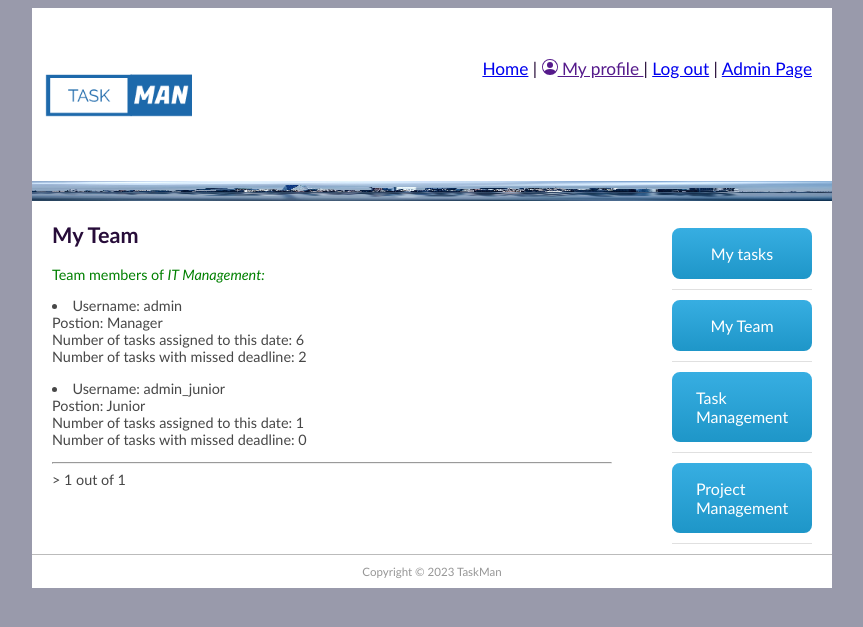
After one commit to Vkasmakr/taskman_v.2, a Django app: page /taskman/myteam/ in a window 1280 px wide. The commit adds this page. Shown: the top 627 px of the page, without its empty margins (208-1071 px from the left). Run offline with Django 4.2, Linux system fonts and the light colour scheme; a user stored in the database is signed in; data comes from the database, SQL or seed files in the repository; both versions use the stored data as it was after the commit.

Commit message:
Added My team window, configured task update, delete views. Now we can track task numbers of each employee

```diff
--- a/mysite/taskman/models.py
+++ b/mysite/taskman/models.py
@@ -3,6 +3,7 @@ from django.contrib.auth.models import Group, User
 from PIL import Image
 from django.urls import reverse
 from django.core.validators import MaxValueValidator
+from datetime import date
 
 
 # Creating a task model:
@@ -39,7 +40,6 @@ class Employee(models.Model):
     team_role = models.ForeignKey(TeamRole, help_text='Assign a position', on_delete=models.SET_NULL, null=True, blank=True)
     task_number = models.IntegerField('Number of tasks assigned', default=0, validators=[MaxValueValidator(10)])
 
-
     def __str__(self):
         return f"Username: {self.user.username}\n / Team: {self.group_id.name} \n / Position: {self.team_role.name}"
 
@@ -67,10 +67,12 @@ class TaskInstance(models.Model):
     def absolute_url(self):
         return reverse('task-detail', args=[str(self.id)])
 
-
-# class EmployeeWork(models.Model):
-#     employee = models.OneToOneField(Employee, on_delete=models.CASCADE)  # suristi darbuotoja su Employee modeliu
-#     task_number = models.IntegerField('Number of tasks assigned', default=0, validators=[MaxValueValidator(10)])
+    @property
+    def is_overdue(self):
+        if self.enddate and date.today() > self.enddate:
+            return True
+        else:
+            return False
 
 
 class TaskComment(models.Model):
--- a/mysite/taskman/templates/base.html
+++ b/mysite/taskman/templates/base.html
@@ -37,7 +37,7 @@
         {% if user.is_authenticated%}
           <ul>
             <li><a href="{% url 'tasks_name' %}" class="button-43">My tasks</a></li>
-            <li><a href="{% url 'tasks_name' %}" class="button-43">My Team</a></li>
+            <li><a href="{% url 'my-team' %}" class="button-43">My Team</a></li>
                 {% if current_employee.team_role.name == 'Manager' or current_employee.team_role.name == 'Team Lead' or current_employee.team_role.name == 'Senior' %}
                 <li><a href="{% url 'all_tasks' %}" class="button-43">Task Management</a></li>
                 {% endif %}
--- /dev/null
+++ b/mysite/taskman/templates/my_team.html
@@ -0,0 +1,29 @@
+{% extends "base.html" %}
+{% block content %}
+<h1>My Team</h1>
+<p style="color:green">Team members of <em>{{current_employee.group_id.name}}:</em> </p>
+{% for employee in employee_list %}
+<li> Username: {{employee.user.username}}
+    <br> Postion: {{employee.team_role}}
+    <br> Number of tasks assigned to this date: {{employee.task_number}}
+    <br> Number of tasks with missed deadline: {{employee.overdue_task_count}}
+</li>
+<p></p>
+{% endfor %}
+{% if employee_list.count == 0 %}
+<h3>There are team members in {{current_employee.group_id.name}}</h3>
+{% endif %}
+
+<hr>
+<div class="pagination"><span class="step-links">>
+        {% if page_obj.has_previous %}
+            <a href="?page=1">&laquo; First</a><a href="?page={{ page_obj.previous_page_number }}"> Back </a>
+        {% endif %}
+        <span class="current">
+            {{ page_obj.number }} out of {{ page_obj.paginator.num_pages }}</span>
+        {% if page_obj.has_next %}
+            <a href="?page={{ page_obj.next_page_number }}"> Next </a><a href="?page={{ page_obj.paginator.num_pages }}"> Last &raquo;</a>
+        {% endif %}
+    </span></div>
+
+{% endblock %}
--- a/mysite/taskman/templates/project_detail.html
+++ b/mysite/taskman/templates/project_detail.html
@@ -58,7 +58,7 @@ Reverse for 'view-project' with keyword arguments '{'id': 2}' not found. 1 patte
 <hr>
 {% if user.is_authenticated %}
 <div class="fieldWrapper">
-    <h4>Comment task:</h4>
+    <h4>Comment project:</h4>
     <form action="" method="post">
         {% csrf_token %}
         {{ form.content }}
@@ -77,7 +77,7 @@ Reverse for 'view-project' with keyword arguments '{'id': 2}' not found. 1 patte
 <p>{{project_com.content}}</p>
 {% endfor %}
 {% else %}
-<p>No comments for the task</p>
+<p>No comments for the project</p>
 {% endif %}
 
 {%else%}
--- a/mysite/taskman/templates/task_detail.html
+++ b/mysite/taskman/templates/task_detail.html
@@ -21,7 +21,7 @@
 {% if current_employee.team_role.name == 'Manager' or current_employee.team_role.name == 'Team Lead'%}
 <p>
     <a class="button-cool" href="{% url 'task-update' taskinstance.pk %}">Update Task</a>
-    <a class="button-cool" href="">Delete Task</a>
+    <a class="button-cool" href="{% url 'delete-task' taskinstance.pk %}">Delete Task</a>
 </p>
 {%endif%}
 
--- a/mysite/taskman/urls.py
+++ b/mysite/taskman/urls.py
@@ -4,6 +4,7 @@ from . import views
 urlpatterns = [
     path('', views.index, name='index'),
     path('employee/', views.employee, name='employee'),
+    path('myteam/', views.MyTeamListView.as_view(), name='my-team'),
 
     path('tasks/', views.TaskListView.as_view(), name='tasks_name'),
     path('tasks/<int:pk>', views.TaskDetailView.as_view(), name='task-detail'),
@@ -11,6 +12,7 @@ urlpatterns = [
     path('alltasksc/', views.AllTaskCListView.as_view(), name='all_tasks_c'),
     path('alltasks/<int:pk>/done', views.task_done, name='complete-task'),
     path('alltasks/<int:pk>/open', views.task_open, name='open-task'),
+    path('alltasks/<int:pk>/delete', views.TaskInstanceDeleteView.as_view(), name='delete-task'),
 
     path('accounts/', include('django.contrib.auth.urls')),
 
--- a/mysite/taskman/views.py
+++ b/mysite/taskman/views.py
@@ -4,11 +4,35 @@ from .models import Project, Employee, TaskInstance
 from django.views import generic
 from django.contrib.auth.mixins import LoginRequiredMixin
 from django.views.generic.edit import FormMixin, CreateView, UpdateView, DeleteView
-from .forms import TaskCommentForm, ProjectCommentForm, TaskCreateForm, ProjectCreateForm
+from .forms import TaskCommentForm, ProjectCommentForm, TaskCreateForm, ProjectCreateForm, TaskUpdateForm
+from datetime import datetime
 from django.shortcuts import get_object_or_404
 
 
 # Create your views here.
+class MyTeamListView(LoginRequiredMixin, generic.ListView):
+    model = Employee
+    paginate_by = 5
+    template_name = 'my_team.html'
+
+    def get_context_data(self, **kwargs):
+        context = super().get_context_data(**kwargs)
+        current_employee = Employee.objects.get(user=self.request.user)
+        context['current_employee'] = current_employee
+        # Thanks chat GPT
+        employee_list = self.get_queryset()
+        for employee in employee_list:
+            tasks = TaskInstance.objects.filter(assign_employees=employee)
+            overdue_tasks = tasks.filter(enddate__lt=datetime.now(), completed_on=False)
+            employee.overdue_task_count = overdue_tasks.count()
+        context['employee_list'] = employee_list
+        return context
+
+    def get_queryset(self):
+        current_employee = Employee.objects.get(user=self.request.user)
+        return Employee.objects.filter(group_id=current_employee.group_id)
+
+
 class TaskListView(LoginRequiredMixin, generic.ListView):
     model = TaskInstance
     paginate_by = 5
@@ -178,14 +202,17 @@ class TaskInstanceCreateView(LoginRequiredMixin, CreateView):
         project = form.cleaned_data['project_id']
         group = project.group_id
         form.fields['assign_employees'].queryset = Employee.objects.filter(group_id__id=group.id)
-        return super().form_valid(form)
+        response = super().form_valid(form)
+        self.object.assign_employees.task_number += 1
+        self.object.assign_employees.save()
+        return response
 
 
 class TaskInstanceUpdateView(LoginRequiredMixin, UpdateView):
     model = TaskInstance
-    fields = ('project_id', 'job_title', 'description', 'enddate', 'assign_employees')
     success_url = '/taskman/alltasks/'
     template_name = 'task_create_form.html'
+    form_class = TaskUpdateForm
 
     def get_context_data(self, **kwargs):
         context = super().get_context_data(**kwargs)
@@ -198,6 +225,16 @@ class TaskInstanceUpdateView(LoginRequiredMixin, UpdateView):
         project = form.cleaned_data['project_id']
         group = project.group_id
         form.fields['assign_employees'].queryset = Employee.objects.filter(group_id__id=group.id)
+
+        previous_employee = self.get_object().assign_employees
+        new_employee = form.cleaned_data['assign_employees']
+
+        if previous_employee != new_employee:
+            previous_employee.task_number -= 1
+            previous_employee.save()
+            new_employee.task_number += 1
+            new_employee.save()
+
         return super().form_valid(form)
 
 
@@ -211,6 +248,13 @@ class TaskInstanceDeleteView(LoginRequiredMixin, DeleteView):
         current_employee = Employee.objects.get(user=self.request.user)
         context['current_employee'] = current_employee
         return context
+
+    def delete(self, request, *args, **kwargs):
+        task_instance = self.get_object()
+        assigned_employee = task_instance.assign_employees
+        assigned_employee.task_number -= 1
+        assigned_employee.save()
+        return super().delete(request, *args, **kwargs)
 
 
 class ProjectCreateView(LoginRequiredMixin, CreateView):
@@ -263,6 +307,8 @@ def task_done(request, pk):
     task = TaskInstance.objects.get(id=pk)
     if request.method == 'POST':
         task.completed_on = True
+        task.assign_employees.task_number = task.assign_employees.task_number - 1
+        task.assign_employees.save()
         task.save()
         return redirect('task-detail', pk=pk)
 
@@ -273,11 +319,14 @@ def task_open(request, pk):
     task = TaskInstance.objects.get(id=pk)
     if request.method == 'POST':
         task.completed_on = False
+        task.assign_employees.task_number = task.assign_employees.task_number + 1
+        task.assign_employees.save()
         task.save()
         return redirect('task-detail', pk=pk)
 
     return render(request, 'task_detail.html', {'task': task})
 
+
 # Employee profile:
 @login_required
 def employee(request):
```
Also changed, not shown: mysite/taskman/forms.py (+7 -0 lines), mysite/taskman/templates/task_delete.html (+20 -9 lines), mysite/db.sqlite3.
